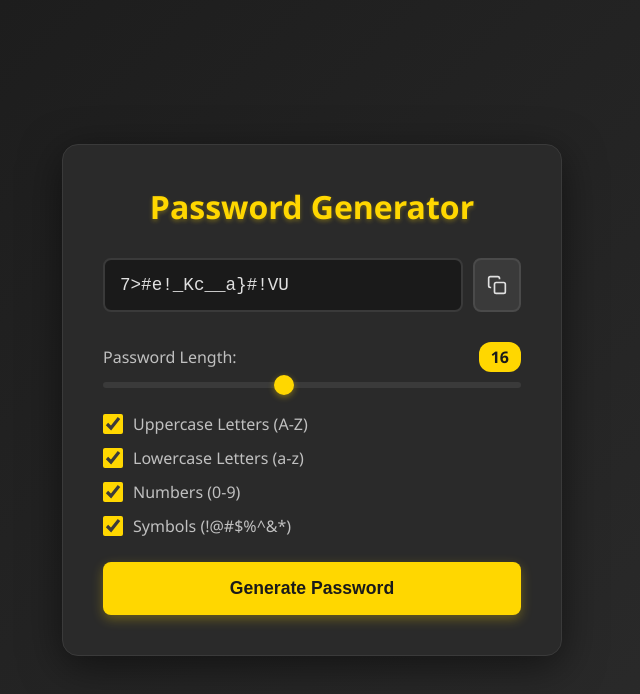
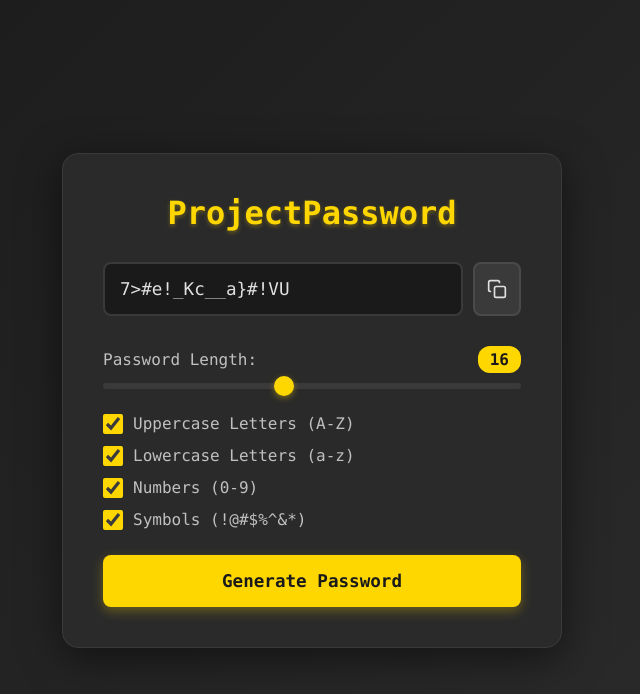
Before and after one commit to bhumitschaudhry/ProjectPassword, a plain HTML site: page index.html in a window 1280 px wide. Shown: the whole page, without its empty margins (328-968 px from the left). Drawn offline with Linux system fonts and the light colour scheme.

Commit message:
style(project): adopt monospace typography and rename app to ProjectPassword

```diff
--- a/index.html
+++ b/index.html
@@ -3,12 +3,12 @@
 <head>
     <meta charset="UTF-8">
     <meta name="viewport" content="width=device-width, initial-scale=1.0">
-    <title>Password Generator</title>
+    <title>ProjectPassword</title>
     <link rel="stylesheet" href="style.css">
 </head>
 <body>
     <div class="container">
-        <h1>Password Generator</h1>
+        <h1>ProjectPassword</h1>
         <div class="password-display">
             <input type="text" id="passwordOutput" readonly placeholder="Your password will appear here">
             <button id="copyBtn" class="copy-btn" title="Copy to clipboard">
--- a/style.css
+++ b/style.css
@@ -4,8 +4,12 @@
     box-sizing: border-box;
 }
 
+input, button, select, textarea {
+    font-family: inherit;
+}
+
 body {
-    font-family: 'Segoe UI', Tahoma, Geneva, Verdana, sans-serif;
+    font-family: 'SFMono-Regular', Consolas, 'Liberation Mono', Menlo, 'Courier New', Courier, monospace;
     background: linear-gradient(135deg, #1a1a1a 0%, #2d2d2d 100%);
     min-height: 100vh;
     display: flex;
@@ -47,7 +51,7 @@ h1 {
     padding: 15px;
     font-size: 1.1rem;
     color: #e0e0e0;
-    font-family: 'Courier New', monospace;
+    font-family: inherit;
     transition: border-color 0.3s;
 }
 
```
Also changed, not shown: 1 other file.
